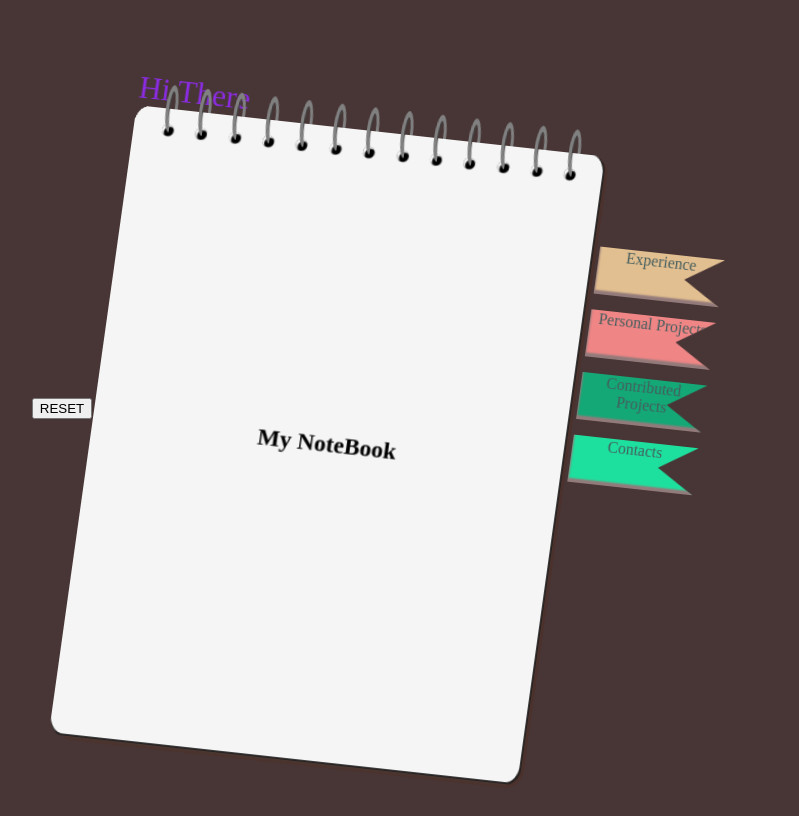
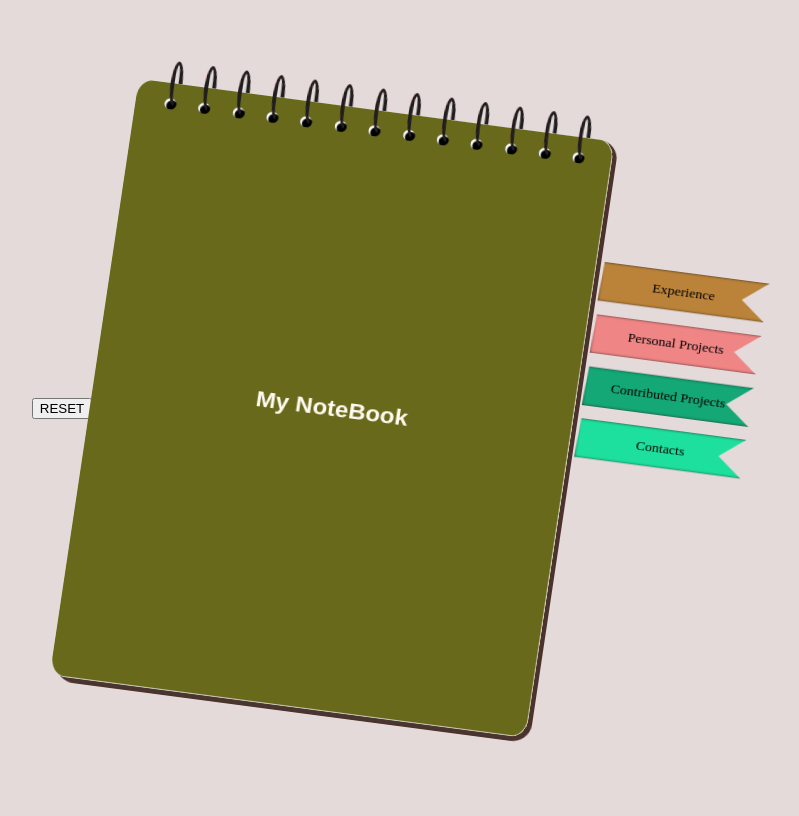
Before and after one commit to moreenhettihewa/moreen.io_v1.0, a plain HTML site: page index.html in a window 1280 px wide. Shown: the whole page, without its empty margins (338-1137 px from the left). Drawn offline with Linux system fonts and the light colour scheme.

Commit message:
book clips changed

```diff
--- a/index.html
+++ b/index.html
@@ -4,7 +4,6 @@
 <head>
     <meta charset="UTF-8" />
     <link rel="stylesheet" href="style.css" />
-
 </head>
 
 <body>
@@ -12,47 +11,60 @@
     <button onclick="reorderPages()">RESET</button>
 
     <div class="scene">
-        <div class="welcome-message">Hi There</div>
+
         <div class="book">
+
             <div class="back-cover"></div>
-            <div class="clip-container clip-container__front" id="clipFrontContainer">
+
+            <div class="clip-container" id="clipContainer">
+                <div class="clips" id="clips"></div>
             </div>
+
+            <!-- BOOKMARKS -->
             <div class="bookmarks">
-                <div class="bookmark experience zoomable" onclick="goToPage(1);loadExperience();">Experience</div>
-                <div class="bookmark p-projects zoomable" onclick="goToPage(2);loadPersonalProjects();loadPersonalProjectCards()">Personal Projects</div>
-                <div class="bookmark c-projects zoomable" onclick="goToPage(3);loadContributedProjects()">Contributed Projects</div>
-                <div class="bookmark contacts zoomable" onclick="goToPage(4);loadContacts()">Contacts</div>
+                <!-- Bookmark (Experience) -->
+                <div class="bookmark experience" onclick="goToPage(1);loadExperience();">Experience</div>
+
+                <!-- Bookmark (Personal Projects) -->
+                <div class="bookmark p-projects"
+                    onclick="goToPage(2);loadPersonalProjects();loadPersonalProjectCards()">Personal Projects</div>
+
+                <!-- Bookmark (Contributed Projects) -->
+                <div class="bookmark c-projects" onclick="goToPage(3);loadContributedProjects()">Contributed Projects
                 </div>
+
+                <!-- Bookmark (Contacts) -->
+                <div class="bookmark contacts" onclick="goToPage(4);loadContacts()">Contacts</div>
+            </div>
+
+            <!-- PAGES -->
             <div class="pages">
                 <div class="page" id="page1">
-                <div class="page__front"> My NoteBook</div>
+                    <div class="page__front coverpage"> My NoteBook</div>
                     <div class="page__back"></div>
-                <div class="click-zone clickable" onclick="goToPage(1);loadExperience();"></div>
+                    <div class="clickable" onclick="goToPage(1);loadExperience();"></div>
                 </div>
                 <div class="page" id="page2">
-                <div class="page__front" ></div>
+                    <div class="page__front"></div>
                     <div class="page__back"></div>
-                <div class="click-zone clickable" onclick="goToPage(2);loadPersonalProjects();"></div>
+                    <div class="clickable" onclick="goToPage(2);loadPersonalProjects();"></div>
                 </div>
                 <div class="page" id="page3">
                     <div class="page__front">Projects</div>
                     <div class="page__back"></div>
-                <div class="click-zone clickable" onclick="goToPage(3);loadContributedProjects();"></div>
+                    <div class="clickable" onclick="goToPage(3);loadContributedProjects();"></div>
                 </div>
                 <div class="page" id="page4">
                     <div class="page__front">Projects (contributed) </div>
                     <div class="page__back"></div>
-                <div class="click-zone clickable" onclick="goToPage(4);loadContacts()"></div>
+                    <div class="clickable" onclick="goToPage(4);loadContacts()"></div>
                 </div>
                 <div class="page" id="page5">
                     <div class="page__front">Contact Me</div>
                     <div class="page__back"></div>
-                <div class="click-zone clickable"></div>
+                    <div class="clickable"></div>
                 </div>
-
             </div>
-
-             <div class="clip-container clip-container__back" id="clipBackContainer"></div>
         </div>
     </div>
     </div>
@@ -62,8 +74,7 @@
         <div class="modal-content" onclick="event.stopPropagation()"></div>
     </div>
 
-   <div class="magnifier" id="magnifier"></div>
 </body>
+<script src="./script.js"></script>
 
-<script src="./script.js"></script>
 </html>
--- a/script.js
+++ b/script.js
@@ -9,17 +9,12 @@ function createClips(containerId, sideClassName, count = 13) {
   for (let i = 0; i < count; i++) {
     const sideElement = document.createElement("div");
     sideElement.className = sideClassName;
-
-    const clip = document.createElement("div");
-    clip.className = "clip";
-    sideElement.appendChild(clip);
     containerClip.appendChild(sideElement);
   }
 }
 
 function renderClipContainer() {
-  createClips("clipFrontContainer", "front");
-  createClips("clipBackContainer", "back");
+  createClips("clips", "arc");
 }
 
 
@@ -57,7 +52,7 @@ function goToPage(target) {
   for (let i = 1; i <= totalPages; i++) {
     const page = document.getElementById("page" + i);
     if (i <= target) {
-      page.classList.add("flipped");
+      page.classList.toggle('flipped');
     } else {
       page.classList.remove("flipped");
     }
@@ -151,40 +146,6 @@ function viewContentWindow(page) {
   modal.style.display = "block";
 }
 
-
-const magnifier = document.getElementById("magnifier");
-
-const scale = 2;
-
-document.querySelectorAll(".zoomable").forEach(target => {
-  target.addEventListener("mousemove", (e) => {
-    const rect = target.getBoundingClientRect();
-    const x = e.clientX - rect.left;
-    const y = e.clientY - rect.top;
-
-    magnifier.style.display = "block";
-    magnifier.style.left = `${e.pageX - magnifier.offsetWidth / 2}px`;
-    magnifier.style.top = `${e.pageY - magnifier.offsetHeight / 2}px`;
-
-    // Clear previous content
-    magnifier.innerHTML = "";
-
-    const clone = target.cloneNode(true);
-    clone.classList.add("magnifier-content");
-
-    // Position the zoomed content so that the area under the cursor is centered
-    clone.style.left = `${-x * scale + magnifier.offsetWidth / 2}px`;
-    clone.style.top = `${-y * scale + magnifier.offsetHeight / 2}px`;
-
-    magnifier.appendChild(clone);
-  });
-
-  target.addEventListener("mouseleave", () => {
-    magnifier.style.display = "none";
-    magnifier.innerHTML = "";
-  });
-});
-
 function loadPersonalProjectCards(){
    fetch("../../shared/project_card/index.html")
             .then((response) => response.text())
--- a/style.css
+++ b/style.css
@@ -9,7 +9,7 @@ body {
   justify-content: center;
   align-items: center;
   height: 100vh;
-  background: #483535;
+  background: #e4dada;
   --clipWidth: 1.5em;
   --clipHeight: 3em;
 }
@@ -17,34 +17,13 @@ body {
 .scene {
   width: 30em;
   height: 40em;
-  transform-style: preserve-3d;
-  transform: rotateX(10deg) rotateY(-10deg) rotateZ(8deg);
+  /* transform-style: preserve-3d; */
+  /* transform: rotateX(10deg) rotateY(-10deg) rotateZ(deg); */
+  transform: rotateX(20deg) rotateY(0deg) rotateZ(8deg);
+  perspective: 1500px;
 }
 
-.welcome-message {
-  font-size: xx-large;
-  color: blueviolet;
-}
-/*
-.book {
-  position: relative;
-  width: 30em;
-  height: 40em;
-  /* transform: rotateX(10deg) rotateY(-10deg) rotateZ(8deg); */
-  /* box-shadow: 20px 20px 40px rgba(0, 0, 0, 0.3);
-} */
-
-/* .book::before {
-  content: "";
-  position: absolute;
-  top: 20px;
-  left: 0;
-  width: 100%;
-  height: calc(100% - 20px);
-  box-shadow: inset 0 0 20px rgba(0, 0, 0, 0.1);
-  border-radius: 3%;
-  pointer-events: none;
-} */
+/* ================== BOOK MARKS ================= */
 
 .bookmarks {
   margin-left: 0.5em;
@@ -52,23 +31,26 @@ body {
   position: absolute;
   left: 100%;
   top: 20%;
-  font-family: 'Bradley Hand';
+  font-family: ui-rounded;
+  font-size: 14px;
 }
 
 .bookmark {
   cursor: pointer;
-  background-color: rgb(29, 224, 158);
-  clip-path: polygon(0 0, 0% 100%, 100% 100%, 70% 50%, 100% 0);
-  width: 8em;
-  color: rgb(69, 93, 93);
-  height: 4.5em;
-  margin-bottom: 1em;
-  max-height: 3em;
-  box-shadow: inset 1px -4px 2px rgb(147, 122, 122);
+    background-color: rgb(29, 224, 158);
+    clip-path: polygon(1% 0%, 0% 100%, 100% 100%, 85% 50%, 100% 0);
+    width: 12em;
+    display: flex;
+    justify-content: space-evenly;
+    align-items: center;
+    height: 4.5em;
+    margin-bottom: 1em;
+    max-height: 3em;
+    box-shadow: inset 0px 0px 3px rgb(30 26 26);
 }
 
 .bookmark.experience {
-  background-color: rgb(226, 191, 144);
+  background-color: rgb(187, 131, 57);
 }
 
 .bookmark.p-projects {
@@ -79,10 +61,11 @@ body {
   background-color: rgb(19, 168, 118);
 }
 
-/*
-.book::after {
-  box-shadow: 10px 10px 10px black;
-} */
+/* ================ PAGES ==================== */
+
+.pages {
+  transform-style: preserve-3d;
+}
 
 .pages > .page {
   position: absolute;
@@ -93,19 +76,11 @@ body {
   border-radius: 3%;
 }
 
-.page {
+.page.flipped {
   transform-style: preserve-3d;
+  transform-origin: top;
   transition: transform 2s;
-  transform-origin: top;
-  transform: translateY(2pxms);
-  border: 2px solid rgb(37, 34, 34);
-  border-left: none;
-  border-top: none;
-}
-
-.page.flipped {
-  transform: rotateX(340deg);
-  transform-origin: top;
+  transform: rotateX(300deg);
 }
 
 .page__front,
@@ -115,20 +90,21 @@ body {
   height: 100%;
   backface-visibility: hidden;
   background: whitesmoke;
-  /* border: 1px solid #624646; */
   display: flex;
   align-items: center;
   justify-content: center;
   font-size: 24px;
   font-weight: bold;
   border-radius: 3%;
+}
 
+.page__front {
+  background: #eee;
 }
 
 .page__back {
   transform: rotateX(180deg);
 }
-
 
 .page .clickable {
   bottom: 0%;
@@ -138,64 +114,43 @@ body {
   cursor: pointer;
 }
 
-/* Only clickable at bottom */
-.click-zone {
-  position: absolute;
-  bottom: 0;
-  height: 50px;
-  width: 100%;
-  cursor: pointer;
+.coverpage {
+  background-color: #69691c;
+
+  color: floralwhite;
+  font-family: fantasy;
 }
 
+/* =============== BOOK CLIP ====================== */
+
+.arc {
+  z-index: 500;
+  --a: 270deg;
+  width: 0.75em;
+  height: 3em;
+  transform: rotateZ(180deg);
+  box-sizing: border-box;
+  border-radius: 50%;
+  border: 4px #211e1e solid;
+  box-shadow: inset 2px 2px 2px black, 1px 2px 2px red;
+  mask: linear-gradient(#0000 0 0) content-box intersect,
+    conic-gradient(#000 var(--a), #86272700 0);
+}
+
+.clips {
+  display: flex;
+  position: absolute;
+  gap: 1.4em;
+  margin-top: -1.5em;
+}
 
 .clip-container {
   display: flex;
   flex-direction: row;
   justify-content: center;
-  margin-left: 1.5em;
+  margin-left: 0.5em;
   background: transparent;
   gap: 1em;
-}
-
-.clip {
-  transform: rotateY(60deg);
-  border-radius: 50%;
-  height: var(--clipHeight);
-  width: var(--clipWidth);
-  box-sizing: border-box;
-  border: 6px solid gray;
-  box-shadow: inset 2px 2px 2px #423f3f;
-  z-index: 500;
-}
-
-.front,
-.back > .clip {
-  width: var(--clipWidth);
-  height: var(--clipHeight);
-  margin-top: -1.5em;
-}
-
-.front,
-.back {
-  position: relative;
-  z-index: 500;
-  width: calc(var(--clipWidth) / 2);
-}
-
-.front {
-  left: 0%;
-  overflow: hidden;
-}
-
-.back {
-  z-index: 1;
-  right: 0%;
-}
-
-.clip-container__front,
-.clip-container__back {
-  gap: 1.4em;
-  position: absolute;
 }
 
 .page__holes {
@@ -213,13 +168,7 @@ body {
   border-radius: 50%;
   margin-top: 1em;
   box-sizing: border-box;
-  box-shadow: inset 2px 2px 1px white
-}
-
-
-.book ::after {
-  color: bisque;
-  border: 0.5em solid greenyellow;
+  box-shadow: inset 2px 2px 1px white;
 }
 
 .back-cover {
@@ -235,7 +184,7 @@ body {
 }
 
 .title {
-  font-family: 'Gill Sans', 'Gill Sans MT', Calibri, 'Trebuchet MS', sans-serif;
+  font-family: math;
 }
 
 .modal {
@@ -247,7 +196,7 @@ body {
   width: 100vw;
   height: 100vh;
   background-color: rgba(0, 0, 0, 0.5);
-  animation:  ease-in 1s infinite;
+  animation: ease-in 1s infinite;
 }
 
 /* Modal content box */
@@ -262,33 +211,6 @@ body {
 }
 
 .modal-content .title {
-    font-family: 'Gill Sans', 'Gill Sans MT', Calibri, 'Trebuchet MS', sans-serif;
-    font-size: x-large;
-
+  font-family: "Gill Sans", "Gill Sans MT", Calibri, "Trebuchet MS", sans-serif;
+  font-size: x-large;
 }
-
-.zoomable {
-  position: relative;
-  display: inline-block;
-}
-
-.magnifier {
-  margin-top: -7em;
-  margin-left: 6em;
-  position: absolute;
-  width: 150px;
-  height: 150px;
-  border-radius: 50%;
-  overflow: hidden;
-  border: 3px solid #555;
-  pointer-events: none;
-  display: none;
-  z-index: 1000;
-  box-shadow: 0 0 10px rgba(0,0,0,0.5);
-}
-
-.magnifier-content {
-  transform: scale(2); /* Adjust zoom level */
-  transform-origin: top left;
-  position: absolute;
-}
```
Lines whose indentation alone changed are shown as unchanged.
